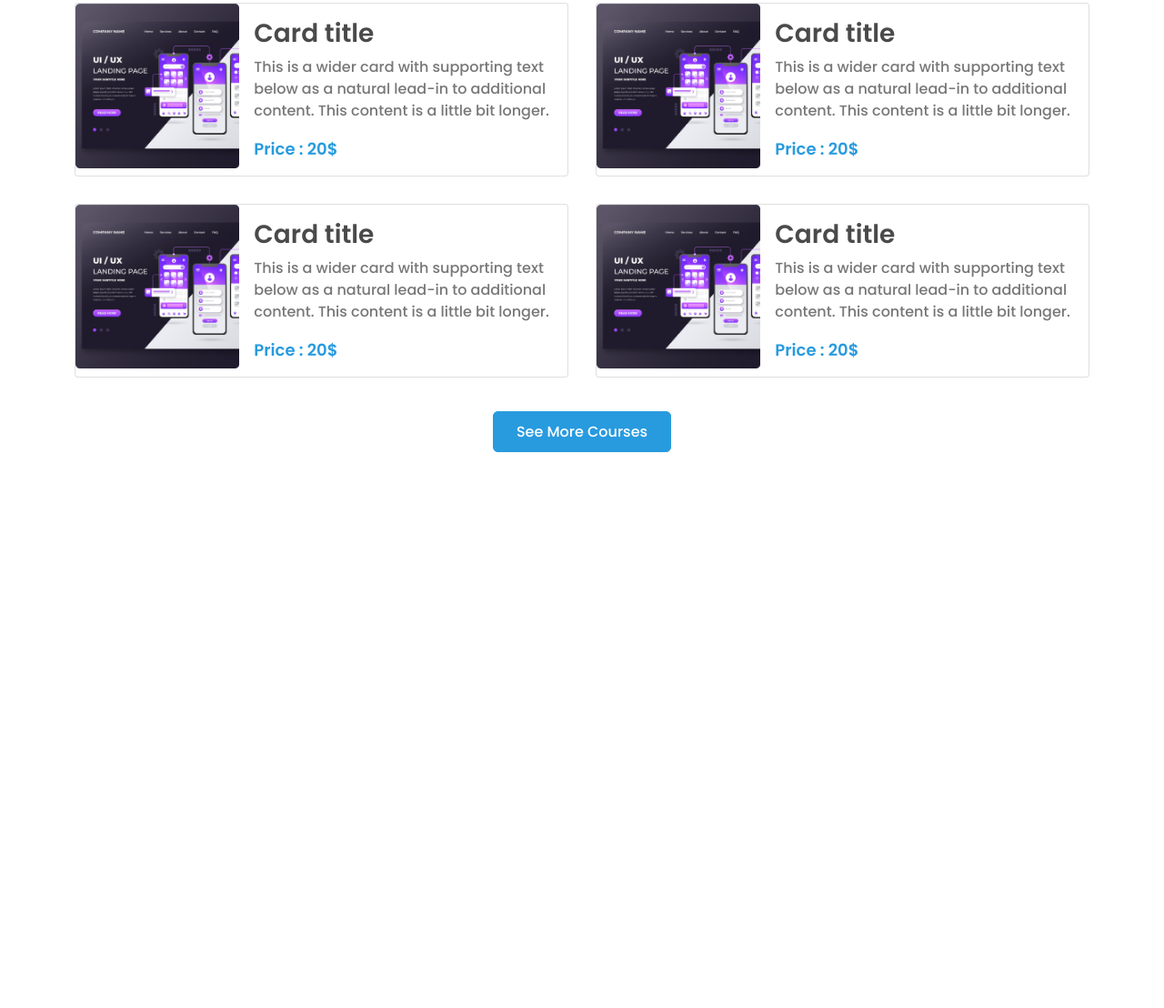
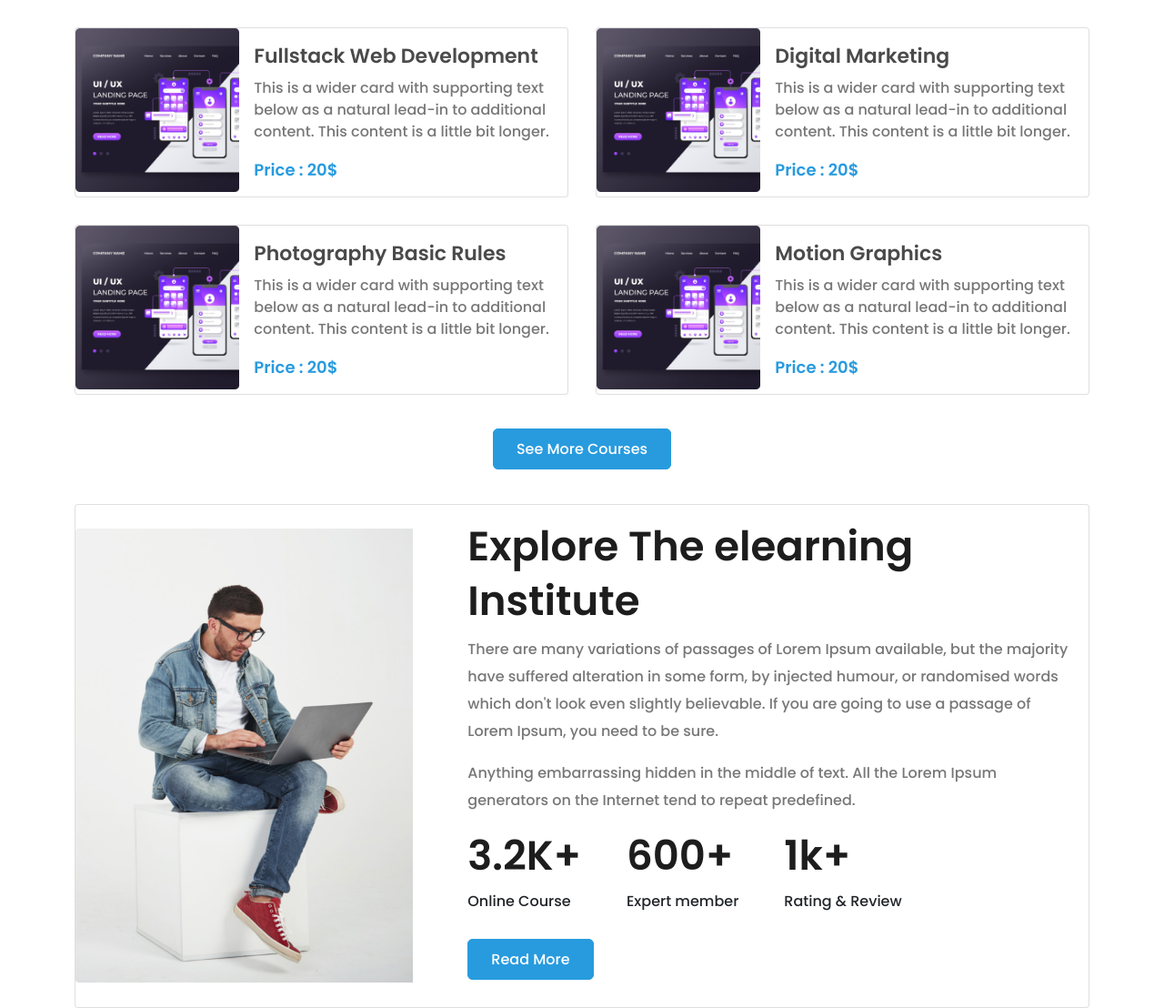
Before and after one commit to MdRasel5/learner-hub, a plain HTML site: page index.html in a window 1280 px wide. Shown: the part 1116-2224 px from the top of the page at 91% size. Before the commit the page ends 1651 px from the top, so only its background shows below. Drawn offline with Linux system fonts and the light colour scheme.

Commit message:
explore section done

```diff
--- a/assets/css/style.css
+++ b/assets/css/style.css
@@ -120,6 +120,8 @@ header {
 .single-course h3 {
     color: #4A4A4A;
     font-weight: 600;
+    font-size: 22px;
+    line-height: 30px;
 }
 
 .single-course p {
@@ -133,3 +135,34 @@ header {
     font-size: 18px;
     line-height: 27px;
 }
+
+/* Explore Area */
+.explore-area h3 {
+    font-size: 45px;
+    line-height: 60px;
+    color: #1D1D1D;
+    font-weight: 600;
+}
+
+.explore-right {
+    padding-left: 60px;
+}
+
+.explore-area p {
+    font-size: 16px;
+    line-height: 30px;
+    color: #777777;
+}
+
+.explore-area .exlore {
+    display: flex;
+    margin-bottom: 40px;
+}
+
+.explore-area .exlore .online-course {
+    margin-right: 50px;
+}
+
+.explore-area .exlore .member {
+    margin-right: 50px;
+}
--- a/index.html
+++ b/index.html
@@ -134,7 +134,7 @@
                             </div>
                             <div class="col-md-8">
                                 <div class="card-body text-start">
-                                    <h3 class="card-title">Card title</h3>
+                                    <h3 class="card-title">Fundamental Of UI/UX Design</h3>
                                     <p class="card-text">This is a wider card with supporting text below as a natural
                                         lead-in to additional content. This content is a little bit longer.</p>
                                     <small class="course-price">Price : 20$</small>
@@ -153,7 +153,7 @@
                             </div>
                             <div class="col-md-8">
                                 <div class="card-body text-start">
-                                    <h3 class="card-title">Card title</h3>
+                                    <h3 class="card-title">Javascript Basic</h3>
                                     <p class="card-text">This is a wider card with supporting text below as a natural
                                         lead-in to additional content. This content is a little bit longer.</p>
                                     <small class="course-price">Price : 20$</small>
@@ -171,7 +171,7 @@
                             </div>
                             <div class="col-md-8">
                                 <div class="card-body text-start">
-                                    <h3 class="card-title">Card title</h3>
+                                    <h3 class="card-title">Fullstack Web Development</h3>
                                     <p class="card-text">This is a wider card with supporting text below as a natural
                                         lead-in to additional content. This content is a little bit longer.</p>
                                     <small class="course-price">Price : 20$</small>
@@ -190,7 +190,7 @@
                             </div>
                             <div class="col-md-8">
                                 <div class="card-body text-start">
-                                    <h3 class="card-title">Card title</h3>
+                                    <h3 class="card-title">Digital Marketing</h3>
                                     <p class="card-text">This is a wider card with supporting text below as a natural
                                         lead-in to additional content. This content is a little bit longer.</p>
                                     <small class="course-price">Price : 20$</small>
@@ -210,7 +210,7 @@
                             </div>
                             <div class="col-md-8">
                                 <div class="card-body text-start">
-                                    <h3 class="card-title">Card title</h3>
+                                    <h3 class="card-title">Photography Basic Rules</h3>
                                     <p class="card-text">This is a wider card with supporting text below as a natural
                                         lead-in to additional content. This content is a little bit longer.</p>
                                     <small class="course-price">Price : 20$</small>
@@ -229,7 +229,7 @@
                             </div>
                             <div class="col-md-8">
                                 <div class="card-body text-start">
-                                    <h3 class="card-title">Card title</h3>
+                                    <h3 class="card-title">Motion Graphics</h3>
                                     <p class="card-text">This is a wider card with supporting text below as a natural
                                         lead-in to additional content. This content is a little bit longer.</p>
                                     <small class="course-price">Price : 20$</small>
@@ -245,6 +245,53 @@
         </div>
     </section>
 
+    <!-- Explore Area -->
+    <section class="explore-area">
+        <div class="container">
+            <div class="card">
+                <div class="row g-0 align-items-center">
+                    <div class="col-md-4">
+                        <img src="./assets/images/working.png" class="img-fluid rounded-start" alt="working">
+                    </div>
+                    <div class="col-md-8">
+                        <div class="card-body text-start explore-right">
+                            <h3 class="card-title">Explore The elearning <br> Institute</h3>
+                            <div class="card-text">
+                                <p>There are many variations of passages of Lorem Ipsum available, but the
+                                    majority have suffered alteration in some form, by injected humour, or randomised
+                                    words
+                                    which don't look even slightly believable. If you are going to use a passage of
+                                    Lorem
+                                    Ipsum, you need to be sure.</p>
+                                <p>
+                                    Anything embarrassing hidden in the middle of text. All the Lorem Ipsum generators
+                                    on
+                                    the Internet tend to repeat predefined.</p>
+                            </div>
+                            <div class="exlore">
+                                <div class="online-course">
+                                    <h3>3.2K+</h3>
+                                    <span>Online Course</span>
+                                </div>
+                                <div class="member">
+                                    <h3>600+</h3>
+                                    <span>Expert member</span>
+                                </div>
+                                <div class="rating">
+                                    <h3>1k+</h3>
+                                    <span>Rating & Review</span>
+                                </div>
+                            </div>
+                            <div class="view-more my-4">
+                                <a href="#" class="common-btn">Read More</a>
+                            </div>
+
+                        </div>
+                    </div>
+                </div>
+            </div>
+        </div>
+    </section>
 
 
     <!-- Bootstrap Scripts -->
```
Also changed, not shown: assets/images/working.png (added).
